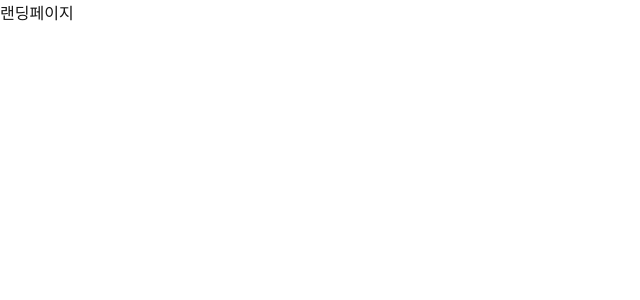
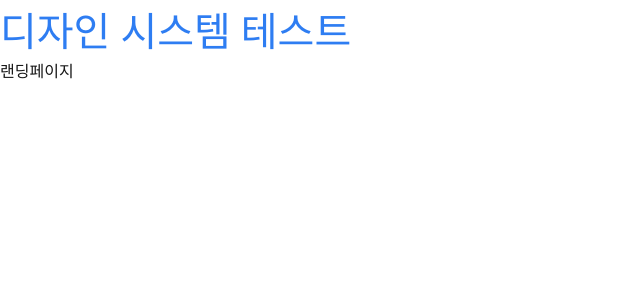
Before and after one commit to DevelopersforPlink/FRONTEND, a Next.js app: page /landing in a window 1280 px wide. Shown: the top 300 px of the page, without its empty margins (0-640 px from the left). Built offline with nearby package versions, Linux system fonts and the light colour scheme; a web font is replaced by a local one.

Commit message:
test : 디자인 시스템 테스트

```diff
--- /dev/null
+++ b/src/app/landing/landingHeader.tsx
@@ -0,0 +1,8 @@
+"use client";
+
+import styled from '@emotion/styled';
+import { Headline1 } from '../typography';
+
+export const LandingHeader=styled(Headline1)`
+  color: var(--primary-color-50);
+`;
--- a/src/app/layout.tsx
+++ b/src/app/layout.tsx
@@ -1,5 +1,7 @@
 import type { Metadata } from "next";
 import "./globals.css";
+
+import { LandingHeader } from "./landing/landingHeader";
 
 export const metadata: Metadata = {
   title: "Plink",
@@ -18,6 +20,7 @@ export default function RootLayout({
   return (
     <html lang="en">
       <body>
+        <LandingHeader>디자인 시스템 테스트</LandingHeader>
         {children}
       </body>
     </html>
```
